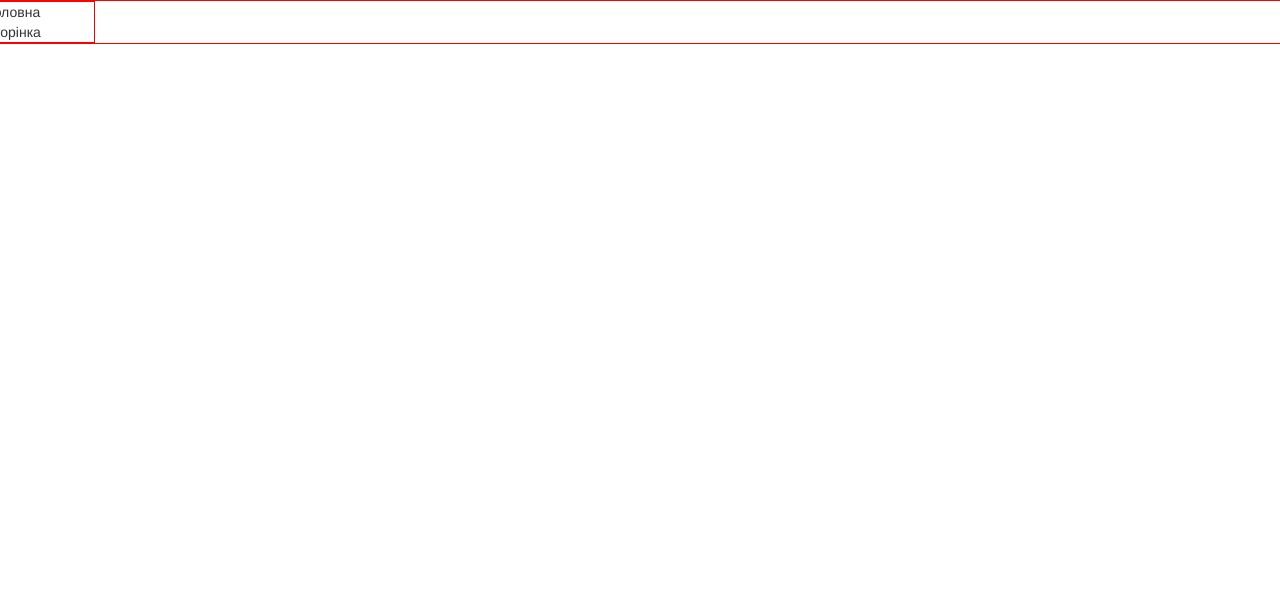
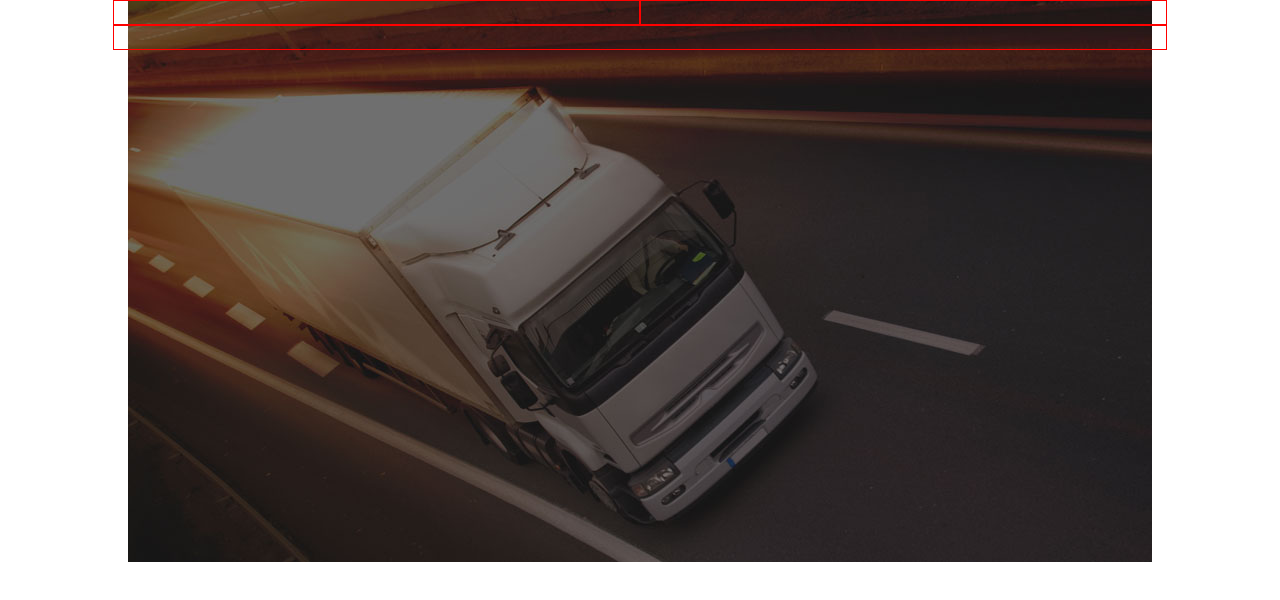
Before and after one commit to WebProgressive/bootstrap3-test, a plain HTML site: page index.html in a window 1280 px wide. Drawn offline with nearby package versions, Linux system fonts and the light colour scheme.

Commit message:
2 коміт

```diff
--- a/css/style.css
+++ b/css/style.css
@@ -1,3 +1,46 @@
-.row {
-	border: 1px solid red;
+.container {
+
 }
+
+/* --- Переоприділення стилів bootstrap --- */
+
+@media (min-width: 1280px){
+	.container {
+    	width: 1918px;
+	}
+	#header {
+		margin: 0 176px;
+		height: 850px;
+		background: url(../images/1920/header-fon.jpg);
+	}
+}
+
+@media (min-width: 960px) and (max-width: 1280px){
+	.container {
+	    width: 1280px;
+	}
+	/* --- Шапка сайту --- */
+	#header {
+		margin: 0 113px;
+		height: 562px;
+		background: url(../images/1280/header-bg.jpg);
+	}
+}
+
+@media (min-width: 768px) and (max-width: 960px){
+.container {
+    width: 960px;
+	}
+}
+
+@media (min-width: 380px) and (max-width: 768px){
+.container {
+    width: 768px;
+	}
+}
+
+@media (max-width: 380px){
+.container {
+    width: 380px;
+	}
+}
--- a/index.html
+++ b/index.html
@@ -5,25 +5,32 @@
     <meta http-equiv="X-UA-Compatible" content="IE=edge">
     <meta name="viewport" content="width=device-width, initial-scale=1">
     <!-- The above 3 meta tags *must* come first in the head; any other head content must come *after* these tags -->
-    <title>Bootstrap 101 Template</title>
-
+    <title>Тестовий шаблон</title>
     <!-- Bootstrap -->
     <link href="css/bootstrap.min.css" rel="stylesheet">
-    <link rel="stylesheet" type="text/css" href="css/style.css">
-
     <!-- HTML5 shim and Respond.js for IE8 support of HTML5 elements and media queries -->
     <!-- WARNING: Respond.js doesn't work if you view the page via file:// -->
     <!--[if lt IE 9]>
       <script src="https://oss.maxcdn.com/html5shiv/3.7.2/html5shiv.min.js"></script>
       <script src="https://oss.maxcdn.com/respond/1.4.2/respond.min.js"></script>
     <![endif]-->
+    <!-- My style -->
+    <link rel="stylesheet" type="text/css" href="css/style.css">
+    <!-- End my style -->
   </head>
   <body>
-    <div class="row">
-      <div class="col-lg-1 col-md-1 col-sm-1 col-xs-1">
-        <div class="row">Головна сторінка</div>
+  <div class="container">
+    <div id="header">
+      <div class="row">
+        <div class="col-lg-6" style="border:1px solid red; height:25px"></div>
+        <div class="col-lg-6" style="border:1px solid red; height:25px"></div>
+      </div>
+      <div class="row">
+        <div class="col-lg-12" style="border:1px solid red; height:25px"></div>
       </div>
     </div>
+  </div>
+  </div>
     <!-- jQuery (necessary for Bootstrap's JavaScript plugins) -->
     <script src="https://ajax.googleapis.com/ajax/libs/jquery/1.11.3/jquery.min.js"></script>
     <!-- Include all compiled plugins (below), or include individual files as needed -->
```
Also changed, not shown: images/1280/header-bg.jpg (added), images/1920/header-fon.jpg (added).
